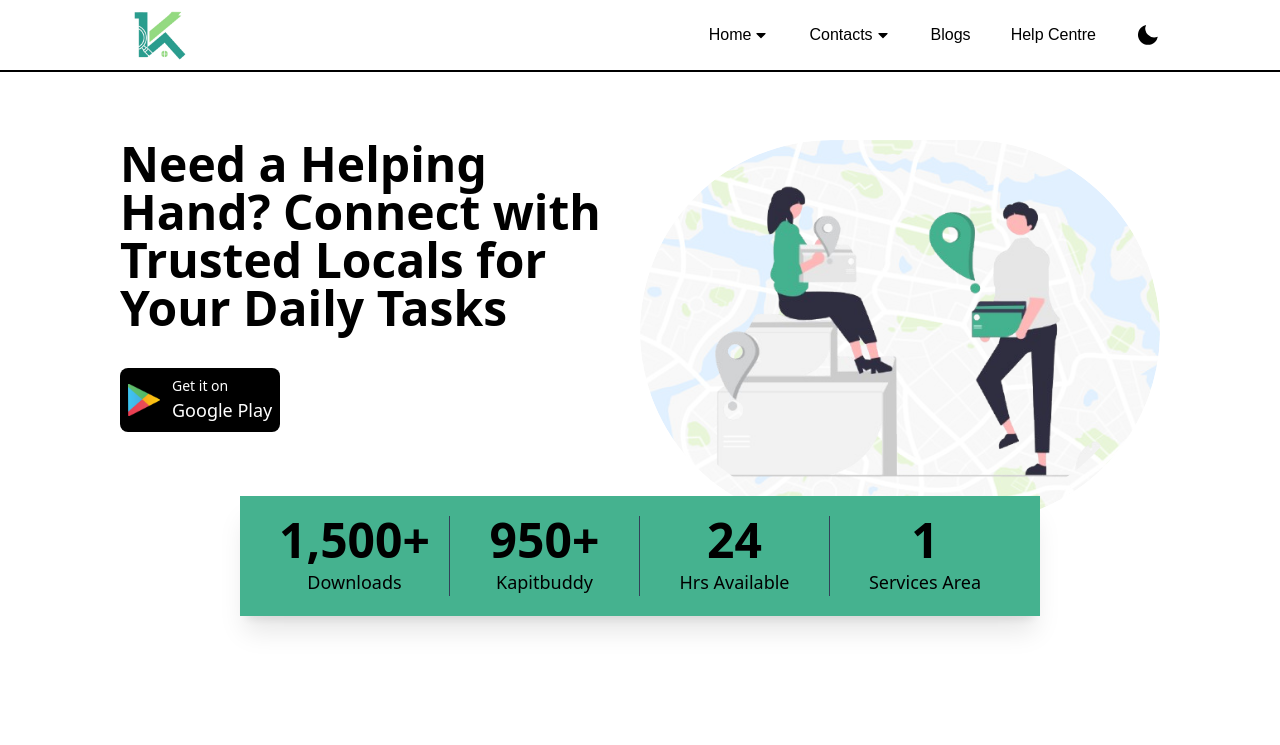
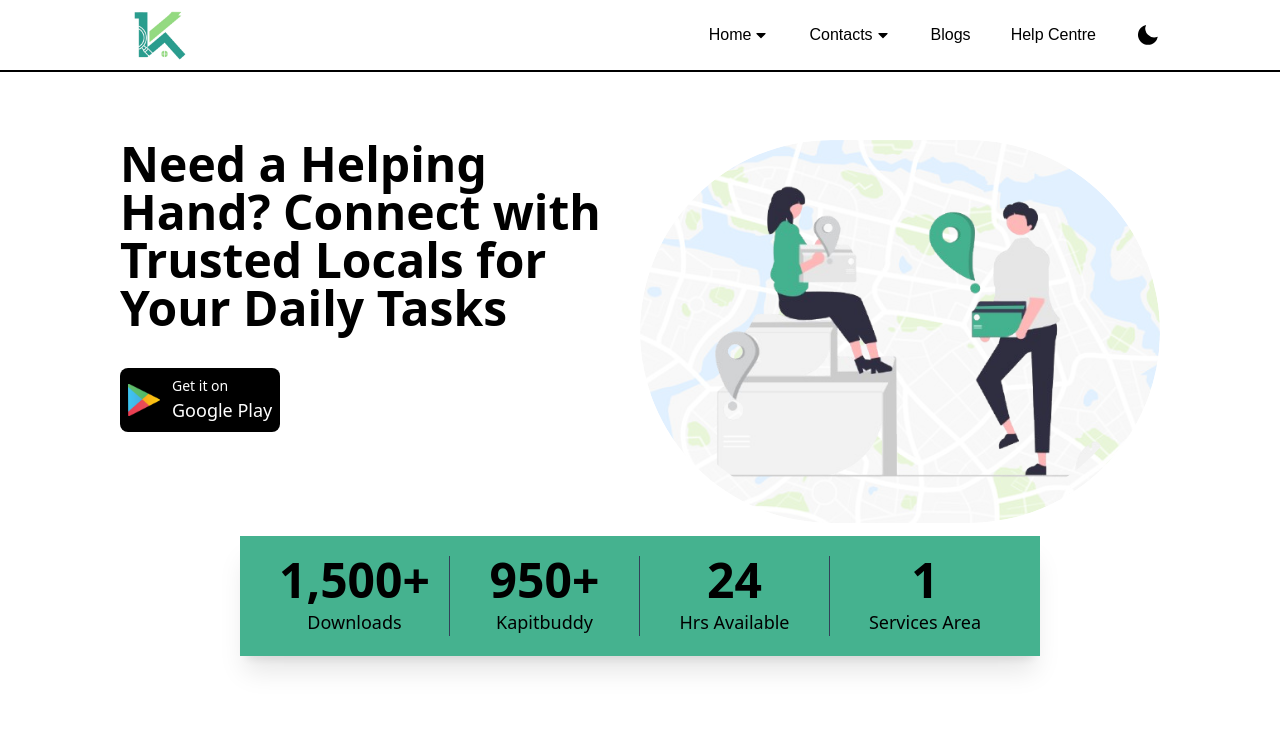
Before and after one commit to ShyrineJardin/Kapitbahay_website, a React (Vite) app: page / in a window 1280 px wide. Shown: the top 745 px of the page. Built offline with nearby package versions, Linux system fonts and the light colour scheme.

Commit message:
Update Hero.jsx

```diff
--- a/src/components/hero/Hero.jsx
+++ b/src/components/hero/Hero.jsx
@@ -5,8 +5,8 @@ import Map from '../../assets/images/Map.jpg'
 
 const Hero = () => {
   return (
-    <div className='h-[650px] pt-15 md:h-[500px] bg-white dark:bg-gray-900'>
-        <section className='container flex flex-col items-center justify-between'>
+    <div className='h-[650px] pt-15 md:h-[500px] bg-white dark:bg-gray-900 mb-3 md:mb-0 xl:mb-10'>
+        <section className='container flex flex-col items-center justify-between '>
             <div className='grid grid-cols-1 md:grid-cols-2 dark:text-white  pt-20'>
                 <div
                 data-aos='fade-right'
@@ -46,7 +46,7 @@ const Hero = () => {
                     </div>
 
                     {/* Foreground Image */}
-                    <img src={Banner} alt="" className="relative rounded-full" />
+                    <img src={Banner} alt="" className="relative rounded-full " />
                 </div>
             </div>
         </section>
```
